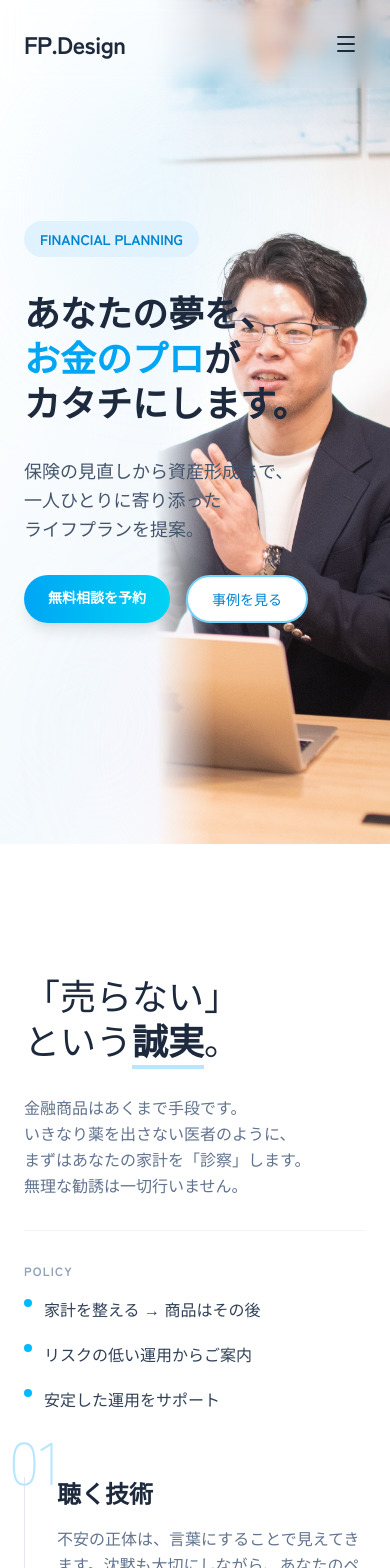
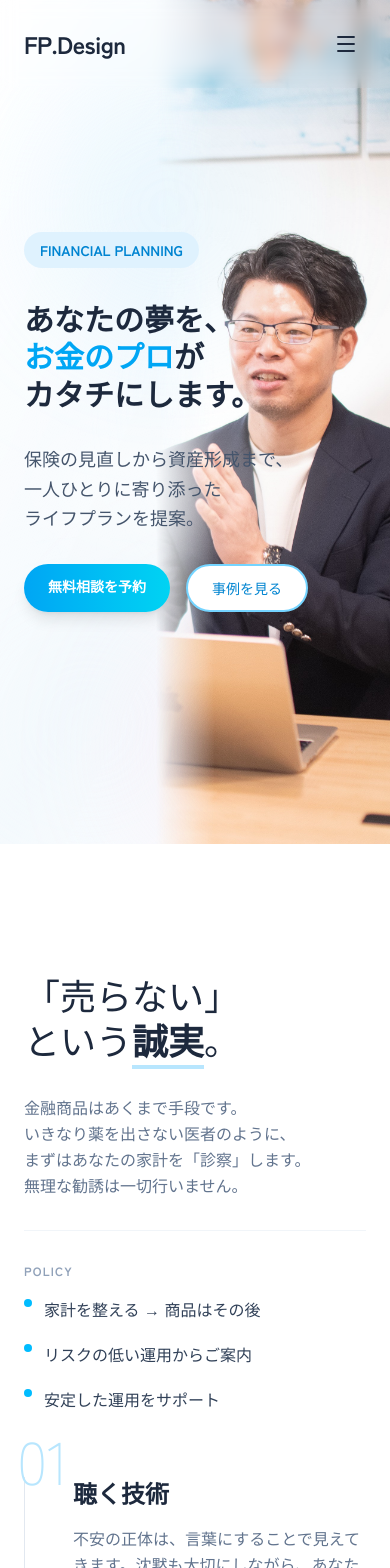
Before and after one commit to youkey777/uchiyama, a React (Vite) app: page / in a window 390 px wide. Shown: the top 1568 px of the page. Built offline with nearby package versions, Linux system fonts and the light colour scheme.

Commit message:
Improve responsive design: adjust tablet/mobile alignment, add ambient fog effect, and add office background to flow section

```diff
--- a/src/App.jsx
+++ b/src/App.jsx
@@ -265,21 +265,25 @@ const BrandSite = () => {
         <div className="absolute top-20 left-10 w-64 h-64 bg-sky-200 rounded-full mix-blend-multiply filter blur-3xl opacity-20 animate-blob"></div>
         <div className="absolute -bottom-8 left-1/3 w-64 h-64 bg-pink-200 rounded-full mix-blend-multiply filter blur-3xl opacity-20 animate-blob animation-delay-4000"></div>
 
-        <div className="max-w-7xl mx-auto px-6 md:px-12 relative z-10 w-full">
+        <div className="max-w-7xl mx-auto px-6 md:px-16 lg:px-12 relative z-10 w-full">
           {/* Left Content */}
           <div className="max-w-2xl space-y-8 fade-in-up">
             <div className="inline-block px-4 py-2 bg-sky-100 text-sky-600 rounded-full text-sm font-bold">
               FINANCIAL PLANNING
             </div>
-            <h1 className="text-4xl md:text-6xl font-bold text-slate-800 leading-tight">
+            <h1 className="text-3xl md:text-6xl font-bold text-slate-800 leading-tight">
               あなたの夢を、<br />
               <span className="text-sky-500">お金のプロ</span>が<br />
               カタチにします。
             </h1>
-            <p className="text-lg text-slate-600 leading-relaxed">
-              保険の見直しから資産形成まで、<br />
-              一人ひとりに寄り添った<br className="md:hidden" />ライフプランを提案。
-            </p>
+            <div className="relative inline-block md:block">
+              {/* Ambient Fog Layer (Mobile Only) */}
+              <div className="absolute -inset-8 -z-10 bg-[radial-gradient(closest-side,rgba(255,255,255,0.8)_0%,rgba(255,255,255,0)_100%)] blur-2xl md:hidden"></div>
+              <p className="text-lg text-slate-600 leading-relaxed relative z-10">
+                保険の見直しから資産形成まで、<br />
+                一人ひとりに寄り添った<br className="md:hidden" />ライフプランを提案。
+              </p>
+            </div>
             <div className="flex flex-wrap gap-4 fade-in-up" style={{ animationDelay: '0.2s' }}>
               <a
                 href="#contact"
@@ -350,11 +354,11 @@ const BrandSite = () => {
                   desc: "特定の金融機関に属さない独立系FPだからこそ、メリットだけでなくデメリットも包み隠さずお伝えできます。"
                 }
               ].map((item, idx) => (
-                <RevealOnScroll key={idx} className="group relative pl-8 md:pl-0 border-l md:border-l-0 border-slate-200">
+                <RevealOnScroll key={idx} className="group relative pl-12 md:pl-24 border-l md:border-l-0 border-slate-200">
                   <div className="hidden md:block absolute -left-12 top-0 text-sm font-bold text-sky-200 -rotate-90 origin-bottom-right translate-y-8">
                     POINT
                   </div>
-                  <span className="text-6xl md:text-8xl font-thin text-sky-200 absolute -top-12 -left-4 md:-left-12 -z-10 group-hover:text-sky-300 transition-colors duration-500">
+                  <span className="text-6xl md:text-8xl font-thin text-sky-200 absolute -top-12 -left-2 md:-left-8 -z-10 group-hover:text-sky-300 transition-colors duration-500">
                     {item.num}
                   </span>
                   <h3 className="text-2xl md:text-3xl font-bold text-slate-800 mb-4 group-hover:translate-x-2 transition-transform duration-300">
@@ -620,8 +624,14 @@ const BrandSite = () => {
       </section>
 
       {/* Flow Section */}
-      <section id="flow" className="py-24 bg-slate-50 relative border-t border-slate-100">
-        <div className="max-w-7xl mx-auto px-6 md:px-12 lg:px-24">
+      <section id="flow" className="py-24 relative border-t border-slate-100 overflow-hidden">
+        {/* Background Image Layer */}
+        <div className="absolute inset-0 z-0">
+          <img src="/flow_bg_office.png" alt="" className="w-full h-full object-cover opacity-50" />
+          <div className="absolute inset-0 bg-white/40"></div>
+        </div>
+
+        <div className="max-w-7xl mx-auto px-6 md:px-12 lg:px-24 relative z-10">
           <RevealOnScroll>
             <h2 className="text-3xl font-light text-center text-slate-800 mb-16">相談の流れ</h2>
           </RevealOnScroll>
```
Also changed, not shown: public/flow_bg.png (added), public/flow_bg_office.png (added).
